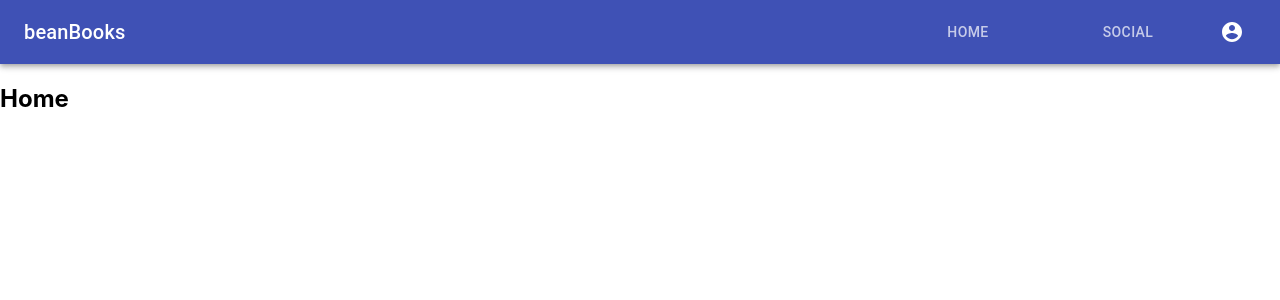
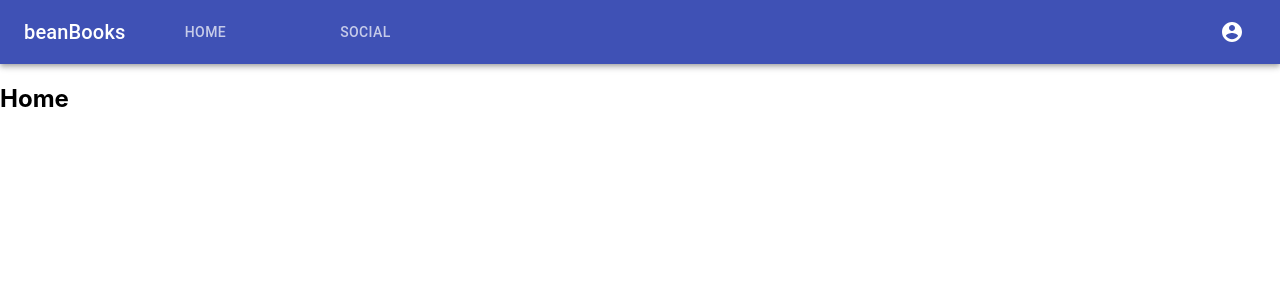
Before and after one commit to jodi-dev/beanbooks, a React (Create React App) app: page / in a window 1280 px wide. Shown: the top 300 px of the page. Built offline with nearby package versions, Linux system fonts and the light colour scheme.

Commit message:
fixed appbar

```diff
--- a/src/components/MenuAppBar.js
+++ b/src/components/MenuAppBar.js
@@ -12,6 +12,7 @@ import Tab from '@material-ui/core/Tab';
 import {
   Link
 } from "react-router-dom";
+import Box from '@material-ui/core/Box';
 
 
 const useStyles = makeStyles((theme) => ({
@@ -20,15 +21,6 @@ const useStyles = makeStyles((theme) => ({
   },
   menuButton: {
     marginRight: theme.spacing(2),
-  },
-  box: {
-    display: "flex",
-    flexDirection: "row",
-  },
-  title: {
-    flexGrow: 1,
-  },
-  appBar: {
   },
 }));
 
@@ -47,15 +39,20 @@ export default function ButtonAppBar() {
 
   return (
     <div className={classes.root}>
-      <AppBar position="static" style={useStyles.appBar}>
+      <AppBar position="static">
         <Toolbar>
+          <Box flexGrow={1}>
+            <Box display="flex" flexWrap="nowrap" alignItems="center">
               <Typography variant="h6" className={classes.title}>
                       beanBooks
               </Typography>
-          <Tabs>
+              <Tabs className={classes.tabs}>
                   <Tab label="Home" component={Link} to="/" />
                   <Tab label="Social" component={Link} to="/social" />
               </Tabs>
+            </Box>
+          </Box>
+          <Box>
             <IconButton
                   aria-label="account of current user"
                   aria-controls="menu-appbar"
@@ -65,6 +62,7 @@ export default function ButtonAppBar() {
                 >
                 <AccountCircle />
             </IconButton>
+          </Box>
           <Menu
                 id="menu-appbar"
                 anchorEl={anchorEl}
```
Lines whose indentation alone changed are shown as unchanged.
